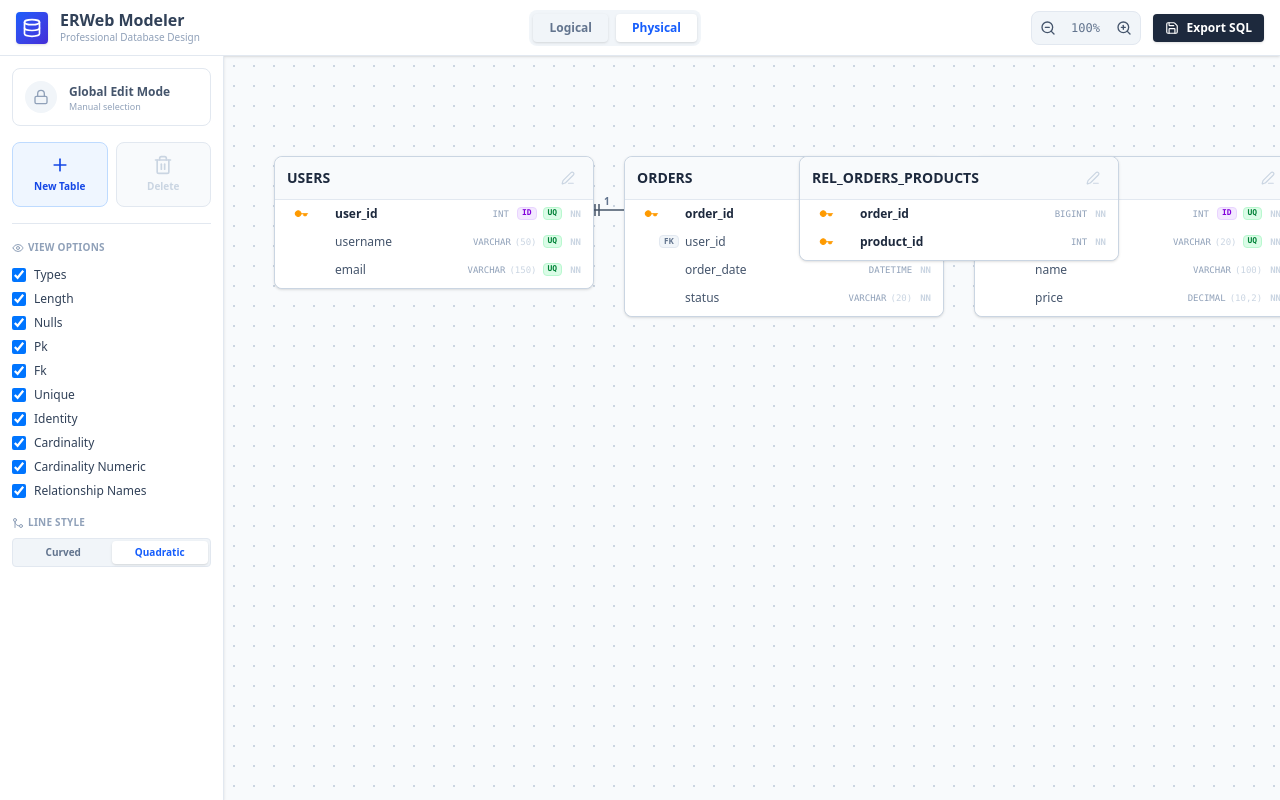
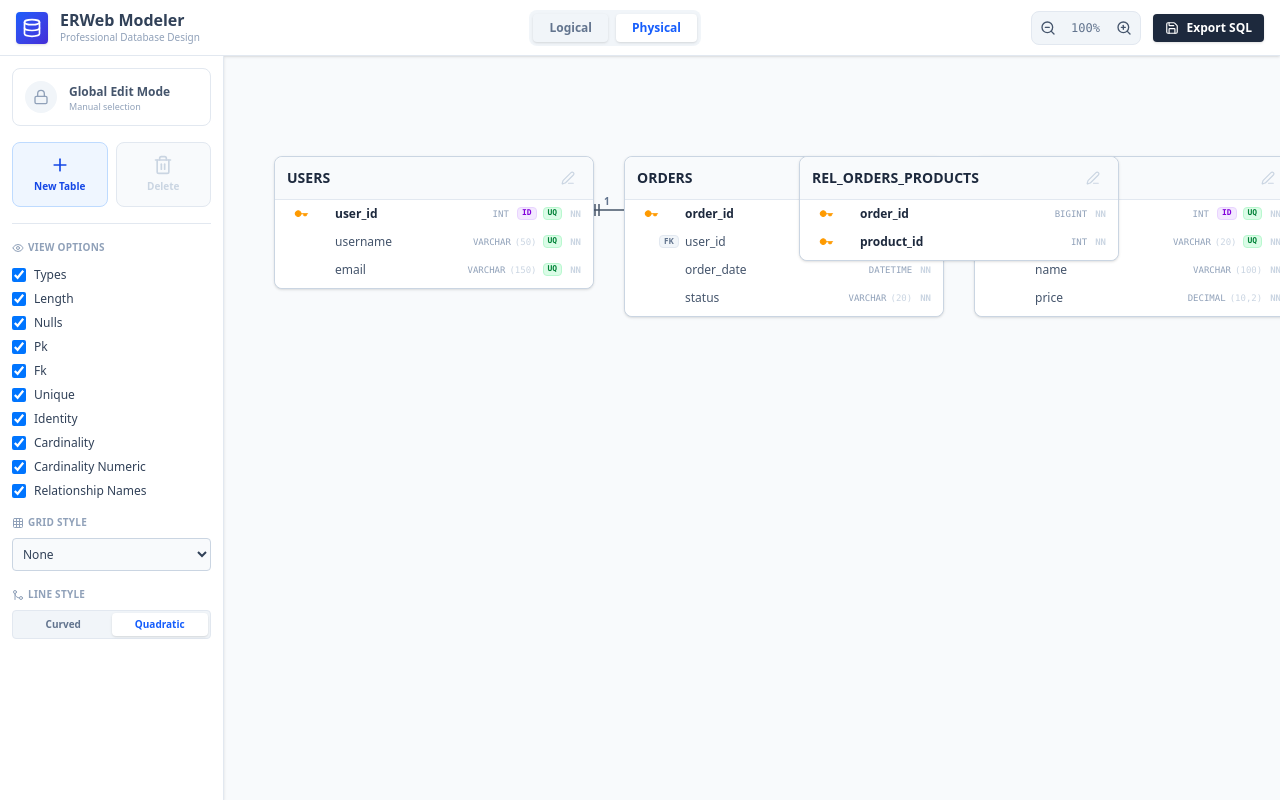
Before and after one commit to ramirezherreranoeelvis/erweb-modeler, a React (Vite) app: page / in a window 1280 px wide. Built offline with nearby package versions, Linux system fonts and the light colour scheme.

Commit message:
feat: add select grids

```diff
--- a/src/App.tsx
+++ b/src/App.tsx
@@ -1,5 +1,5 @@
 import React, { useState, useMemo, useRef, useEffect } from 'react';
-import { Plus, Trash2, Eye, AlertTriangle, GitMerge, Edit3, Lock } from 'lucide-react';
+import { Plus, Trash2, Eye, AlertTriangle, GitMerge, Edit3, Lock, Grid } from 'lucide-react';
 import type {
   Table,
   Relationship,
@@ -230,6 +230,7 @@ const App = () => {
     {
       id: 'r2',
       name: 'rel_orders_products',
+      logicalName: 'Order Details', // Initial Logical Name for the intersection
       fromTable: 't2',
       fromCol: 'c1',
       toTable: 't3',
@@ -249,6 +250,7 @@ const App = () => {
     showCardinality: true,
     showCardinalityNumeric: true,
     showRelationshipNames: true,
+    gridStyle: 'none',
     lineStyle: 'orthogonal',
   });
 
@@ -307,10 +309,13 @@ const App = () => {
         if (sourceTable && targetTable) {
           // 1. Define Intersection Table Details
           const intersectId = `virt_${rel.id}`;
-          // Use the relationship name as the table name (defaults to REL_...)
+          // Use the relationship name as the Physical table name
           const intersectName = rel.name
             ? rel.name.toUpperCase()
             : `REL_${sourceTable.name}_${targetTable.name}`;
+
+          // Use the relationship logicalName as the Logical table name, fallback to name
+          const intersectLogicalName = rel.logicalName || rel.name || 'Association';
 
           // Position it between the two tables or use stored position
           let midX = (sourceTable.x + targetTable.x) / 2 + TABLE_WIDTH / 2 - TABLE_WIDTH / 2; // Center align
@@ -376,7 +381,7 @@ const App = () => {
           physicalTables.push({
             id: intersectId,
             name: intersectName,
-            logicalName: rel.name || 'Intersection',
+            logicalName: intersectLogicalName,
             x: midX,
             y: midY,
             // Virtual tables inherit "locked" state if global is on, but generally shouldn't be draggable if logic dictates
@@ -913,8 +918,15 @@ const App = () => {
     // Handle Virtual Table Rename (Modifies Relationship)
     if (id.startsWith('virt_')) {
       const relId = id.replace('virt_', '');
+
       if (field === 'name') {
+        // Update Physical Name
         setRelationships((prev) => prev.map((r) => (r.id === relId ? { ...r, name: value } : r)));
+      } else if (field === 'logicalName') {
+        // Update Logical Name
+        setRelationships((prev) =>
+          prev.map((r) => (r.id === relId ? { ...r, logicalName: value } : r)),
+        );
       } else if (field === 'isManuallyEditable') {
         setRelationships((prev) =>
           prev.map((r) => (r.id === relId ? { ...r, isManuallyEditable: value } : r)),
@@ -1261,6 +1273,15 @@ const App = () => {
   // SVG Colors based on theme
   const strokeColor = theme === 'dark' ? '#94a3b8' : '#475569';
   const gridColor = theme === 'dark' ? '#334155' : '#cbd5e1';
+
+  // Calculate background image based on gridStyle
+  const getGridBackground = () => {
+    if (viewOptions.gridStyle === 'dots')
+      return `radial-gradient(${gridColor} 1px, transparent 1px)`;
+    if (viewOptions.gridStyle === 'squares')
+      return `linear-gradient(to right, ${gridColor} 1px, transparent 1px), linear-gradient(to bottom, ${gridColor} 1px, transparent 1px)`;
+    return 'none';
+  };
 
   return (
     <div
@@ -1426,7 +1447,7 @@ const App = () => {
               </h3>
               <div className="space-y-2">
                 {Object.entries(viewOptions).map(([key, val]) => {
-                  if (key === 'lineStyle') return null;
+                  if (key === 'lineStyle' || key === 'gridStyle') return null;
                   return (
                     <label
                       key={key}
@@ -1450,6 +1471,24 @@ const App = () => {
                     </label>
                   );
                 })}
+              </div>
+
+              {/* Grid Style Selector */}
+              <div className="mt-4">
+                <h3 className="text-[10px] font-bold text-slate-400 uppercase tracking-wide mb-2 flex items-center gap-1">
+                  <Grid size={12} /> Grid Style
+                </h3>
+                <select
+                  value={viewOptions.gridStyle}
+                  onChange={(e) =>
+                    setViewOptions({ ...viewOptions, gridStyle: e.target.value as any })
+                  }
+                  className="w-full text-xs p-1.5 border border-slate-300 dark:border-slate-600 rounded bg-slate-50 dark:bg-slate-700 text-slate-700 dark:text-slate-200 outline-none focus:border-blue-500"
+                >
+                  <option value="none">None</option>
+                  <option value="dots">Dots</option>
+                  <option value="squares">Squares</option>
+                </select>
               </div>
 
               <div className="mt-4">
@@ -1489,8 +1528,8 @@ const App = () => {
             className="flex-1 bg-slate-50 dark:bg-slate-900 relative overflow-hidden transition-colors duration-200 touch-none"
             onPointerDown={handleCanvasPointerDown}
             style={{
-              backgroundImage: `radial-gradient(${gridColor} 1px, transparent 1px)`,
-              backgroundSize: `${20 * zoom}px ${20 * zoom}px`,
+              backgroundImage: getGridBackground(),
+              backgroundSize: `${40 * zoom}px ${40 * zoom}px`,
               backgroundPosition: `${pan.x}px ${pan.y}px`,
               cursor: isPanning
                 ? 'grabbing'
--- a/src/types.ts
+++ b/src/types.ts
@@ -35,6 +35,7 @@ export interface Table {
 export interface Relationship {
   id: string;
   name: string;
+  logicalName?: string; // New field for the logical name of the relationship/intersection table
   fromTable: string;
   fromCol: string;
   toTable: string;
@@ -59,6 +60,7 @@ export interface ViewOptions {
   showCardinality: boolean;
   showCardinalityNumeric: boolean;
   showRelationshipNames: boolean;
+  gridStyle: 'none' | 'dots' | 'squares';
   lineStyle: 'curved' | 'orthogonal';
 }
 
```
